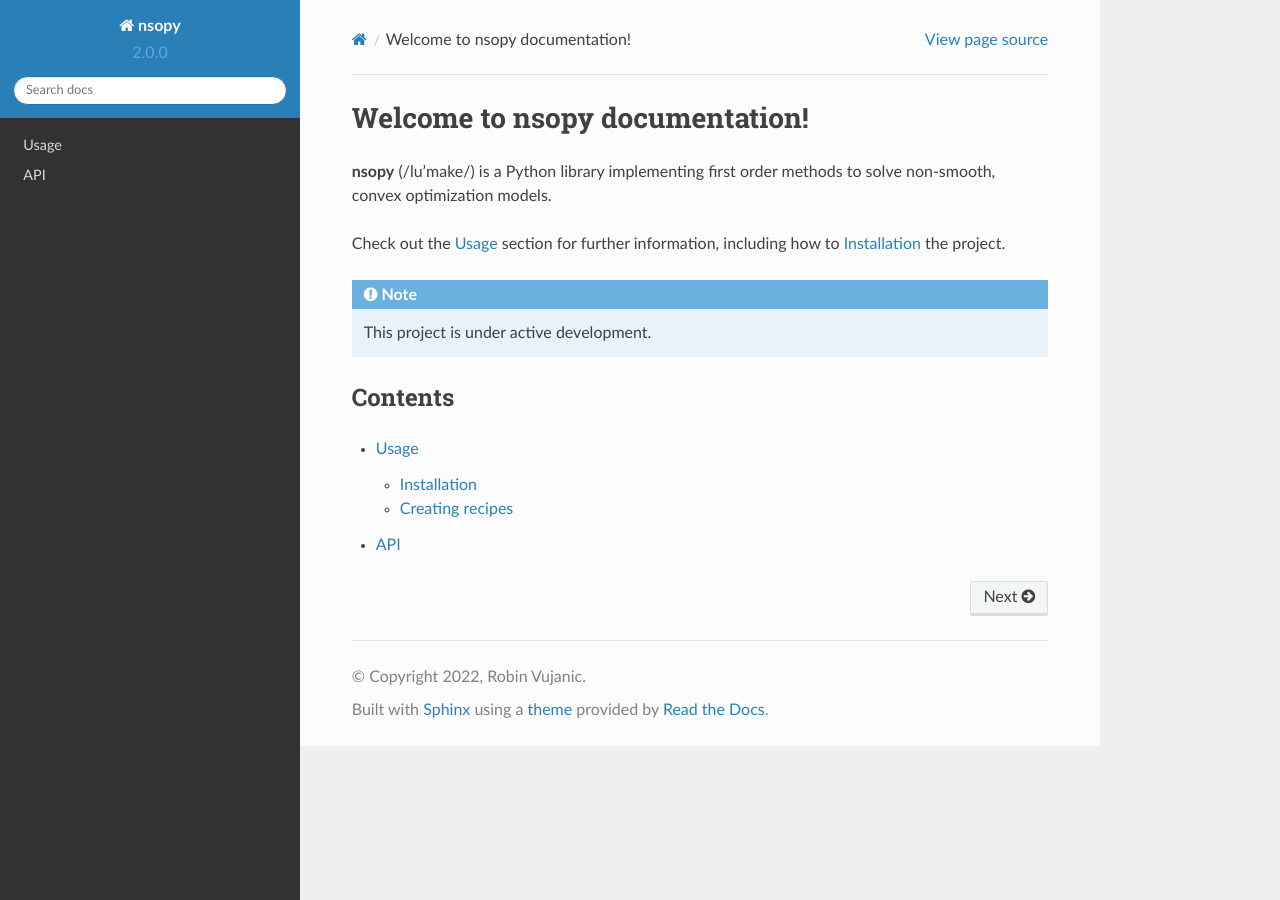
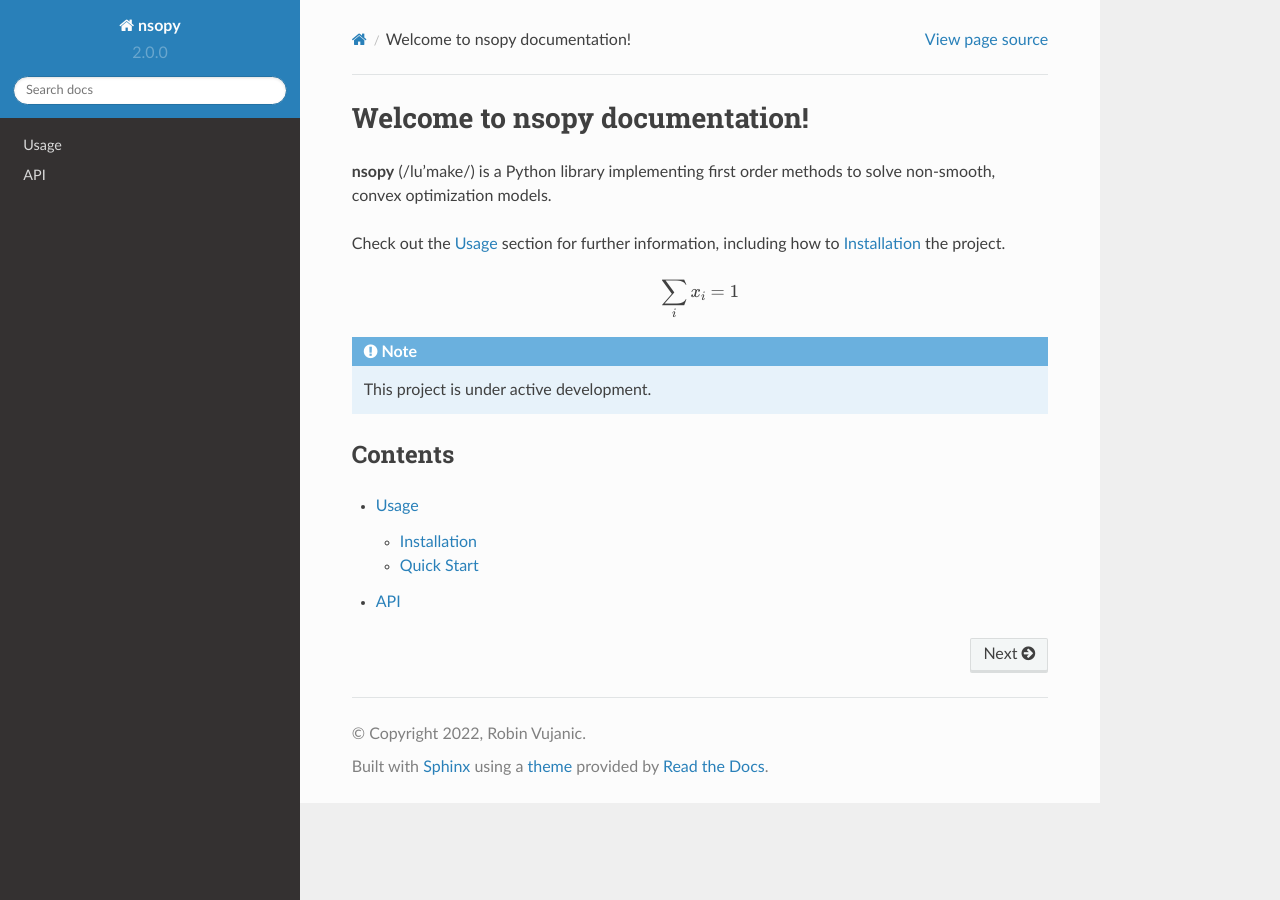
Before and after one commit to robin-vjc/nsopy, a Sphinx documentation site: the page built from docs/index.rst, in a window 1280 px wide. Built offline with Sphinx 7.4.7 and the Read the Docs theme 2.0.0, drawn with Linux system fonts in a browser that asks for light colours.

```diff
--- a/docs/index.rst
+++ b/docs/index.rst
@@ -4,6 +4,11 @@ Welcome to nsopy documentation!
 **nsopy** (/lu'make/) is a Python library implementing first order methods to solve non-smooth, convex optimization models.
 
 Check out the :doc:`usage` section for further information, including how to :ref:`installation` the project.
+
+.. math::
+    \begin{aligned}
+    \sum_i x_i = 1
+    \end{aligned}
 
 .. note::
 
--- a/docs/usage.rst
+++ b/docs/usage.rst
@@ -6,14 +6,14 @@ Usage
 Installation
 ------------
 
-To use Lumache, first install it using pip:
+To use nsopy, first install it using pip:
 
 .. code-block:: console
 
    (.venv) $ pip install lumache
 
-Creating recipes
-----------------
+Quick Start
+-----------
 
 To retrieve a list of random ingredients,
 you can use the ``nsopy.loggers.GenericMethodLogger`` function:
```
Also changed, not shown: other parts of docs/usage.rst (+1 -1 lines).
